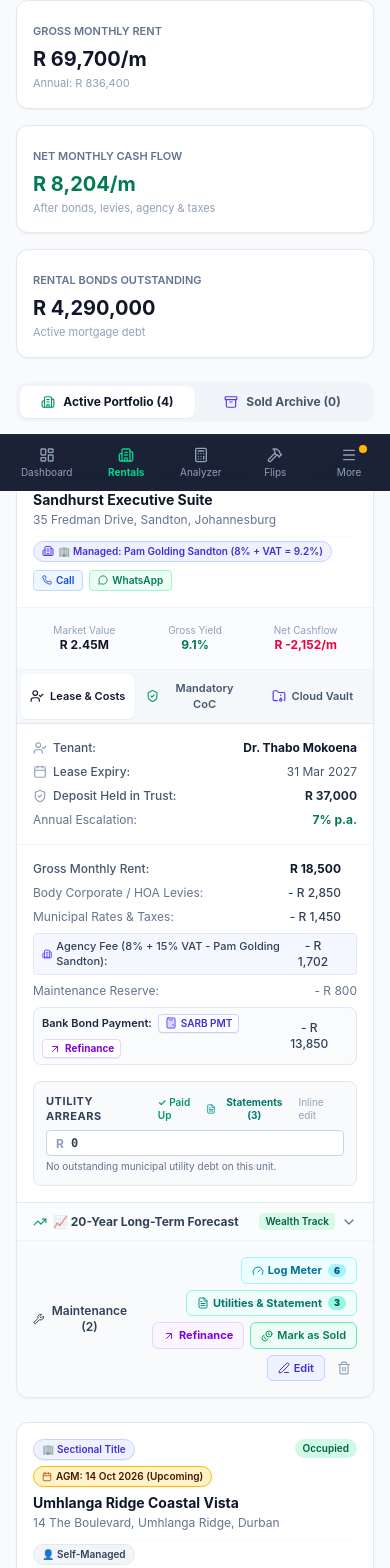
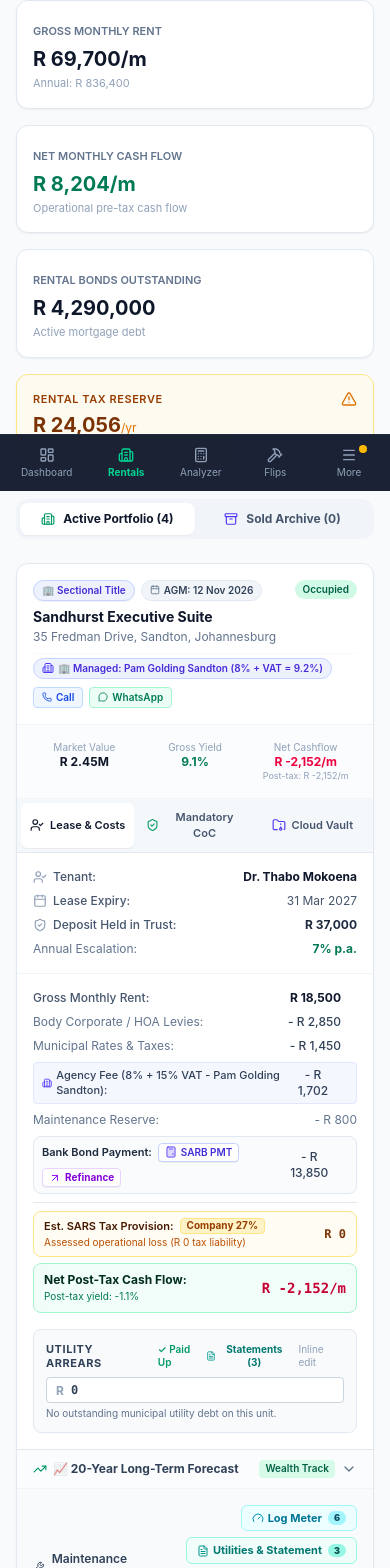
Before and after one commit to morokakk/sa-property-hub, a Next.js app: page /rentals in a window 390 px wide. Shown: the part 353-1921 px from the top of the page. Built offline with nearby package versions, Linux system fonts and the light colour scheme.

Commit message:
feat(rentals): surface rental tax reserve and post-tax net cash flow in rental portfolio

```diff
--- a/src/app/rentals/page.tsx
+++ b/src/app/rentals/page.tsx
@@ -23,6 +23,7 @@ import {
   Mail,
   Trash2,
   AlertCircle,
+  AlertTriangle,
   FileCheck2,
   Edit3,
   MessageCircle,
@@ -232,6 +233,7 @@ export default function RentalPortfolioPage() {
   const setRentalForecastView = usePortfolioStore((state) => state.setRentalForecastView);
   const aiSettings = usePortfolioStore((state) => state.aiSettings);
   const summary = usePortfolioSummary();
+  const investorProfile = usePortfolioStore((state) => state.investorProfile);
 
   // Active vs Sold Archive View Tab
   const [viewTab, setViewTab] = useState<'active' | 'archive'>('active');
@@ -771,7 +773,7 @@ export default function RentalPortfolioPage() {
 
       <main className="flex-1 p-4 sm:p-6 space-y-6 max-w-7xl w-full mx-auto">
         {/* Top Summary Bar */}
-        <div className="grid grid-cols-1 sm:grid-cols-2 lg:grid-cols-4 gap-4">
+        <div className="grid grid-cols-1 sm:grid-cols-2 lg:grid-cols-5 gap-4">
           <div className="bg-white rounded-xl p-4 border border-slate-200 shadow-xs">
             <span className="text-[11px] font-semibold text-slate-500 uppercase">Total Rental Asset Value</span>
             <div className="text-xl font-bold text-slate-900 mt-1">{formatZAR(summary.totalRentalValue)}</div>
@@ -789,13 +791,27 @@ export default function RentalPortfolioPage() {
             <div className={`text-xl font-bold mt-1 ${totalNetMonthlyRent >= 0 ? 'text-emerald-700' : 'text-rose-600'}`}>
               {formatZAR(totalNetMonthlyRent)}/m
             </div>
-            <p className="text-[11px] text-slate-400 mt-0.5">After bonds, levies, agency & taxes</p>
+            <p className="text-[11px] text-slate-400 mt-0.5">Operational pre-tax cash flow</p>
           </div>
 
           <div className="bg-white rounded-xl p-4 border border-slate-200 shadow-xs">
             <span className="text-[11px] font-semibold text-slate-500 uppercase">Rental Bonds Outstanding</span>
             <div className="text-xl font-bold text-slate-900 mt-1">{formatZAR(summary.totalBondLiabilities)}</div>
             <p className="text-[11px] text-slate-400 mt-0.5">Active mortgage debt</p>
+          </div>
+
+          <div className="bg-amber-50/70 rounded-xl p-4 border border-amber-200 shadow-xs">
+            <div className="flex items-center justify-between text-amber-800 mb-1">
+              <span className="text-[11px] font-semibold uppercase tracking-wider">Rental Tax Reserve</span>
+              <AlertTriangle className="w-4 h-4 text-amber-600" />
+            </div>
+            <div className="text-xl font-bold text-amber-900 mt-1">
+              {formatZAR(summary.annualRentalTaxReserve)}
+              <span className="text-xs font-normal text-amber-600">/yr</span>
+            </div>
+            <p className="text-[11px] text-amber-700 mt-0.5">
+              {formatZAR(summary.monthlyRentalTaxReserve)}/m • SARS Liability Reserve
+            </p>
           </div>
         </div>
 
@@ -880,6 +896,18 @@ export default function RentalPortfolioPage() {
                     property.marketValueZAR > 0
                       ? ((property.monthlyGrossRentZAR * 12) / property.marketValueZAR) * 100
                       : 0;
+
+                  const entityType = property.taxEntityTypeOverride || investorProfile?.defaultTaxEntityType || 'Company (27%)';
+                  const taxRate = entityType === 'Individual (45%)' ? 0.45 : entityType === 'Pre-Tax' ? 0 : 0.27;
+                  const taxRateLabel = entityType === 'Individual (45%)' ? 'Individual 45%' : entityType === 'Pre-Tax' ? 'Pre-Tax 0%' : 'Company 27%';
+                  const annualCashflow = Math.max(0, netCashflow * 12);
+                  const sec13Shield = property.section13sexAnnualShieldZAR || 0;
+                  const taxableIncome = Math.max(0, annualCashflow - sec13Shield);
+                  const annualTaxZAR = Math.round(taxableIncome * taxRate);
+                  const monthlyTaxZAR = Math.round(annualTaxZAR / 12);
+                  const taxSavingsZAR = sec13Shield > 0 ? Math.round(Math.min(annualCashflow, sec13Shield) * taxRate) : 0;
+                  const postTaxCashflow = netCashflow - monthlyTaxZAR;
+                  const yieldPostTax = property.marketValueZAR > 0 ? ((postTaxCashflow * 12) / property.marketValueZAR) * 100 : 0;
 
                   return (
                     <div
@@ -978,6 +1006,9 @@ export default function RentalPortfolioPage() {
                             <strong className={netCashflow >= 0 ? 'text-emerald-700' : 'text-rose-600'}>
                               {formatZAR(netCashflow)}/m
                             </strong>
+                            <span className="text-[9px] text-slate-400 block font-normal">
+                              Post-tax: {formatZAR(postTaxCashflow)}/m
+                            </span>
                           </div>
                         </div>
 
@@ -1218,6 +1249,54 @@ export default function RentalPortfolioPage() {
                                   <span>- {formatZAR(property.unpaidUtilityArrearsZAR || 0)}</span>
                                 </div>
                               )}
+
+                              {/* SARS Income Tax Provision */}
+                              <div className="pt-2 border-t border-slate-200 space-y-1.5">
+                                <div className="flex justify-between items-center text-slate-700 bg-amber-50/60 px-2.5 py-1.5 rounded-lg border border-amber-200">
+                                  <div>
+                                    <div className="flex items-center gap-1.5 flex-wrap">
+                                      <span className="font-semibold text-amber-950 text-[11px]">
+                                        Est. SARS Tax Provision:
+                                      </span>
+                                      <span className="text-[10px] font-bold px-1.5 py-0.2 rounded bg-amber-100 text-amber-800 border border-amber-200">
+                                        {taxRateLabel}
+                                      </span>
+                                      {sec13Shield > 0 && (
+                                        <span
+                                          className="text-[9px] font-bold px-1.5 py-0.2 rounded bg-emerald-100 text-emerald-800 border border-emerald-300 flex items-center gap-0.5"
+                                          title={`Section 13sex Tax Shield: ${formatZAR(sec13Shield)}/yr allowance saves ${formatZAR(taxSavingsZAR)}/yr in SARS income tax`}
+                                        >
+                                          ✓ Sec 13sex Shield Active (-{formatZAR(taxSavingsZAR)}/yr)
+                                        </span>
+                                      )}
+                                    </div>
+                                    <span className="text-[10px] text-amber-700">
+                                      {taxRate === 0
+                                        ? 'Pre-Tax entity structure (0% tax liability)'
+                                        : netCashflow <= 0
+                                        ? 'Assessed operational loss (R 0 tax liability)'
+                                        : `${formatZAR(annualTaxZAR)}/yr tax reserve liability`}
+                                    </span>
+                                  </div>
+                                  <span className="font-mono font-bold text-amber-900 text-xs">
+                                    {monthlyTaxZAR > 0 ? `- ${formatZAR(monthlyTaxZAR)}` : 'R 0'}
+                                  </span>
+                                </div>
+
+                                <div className="flex justify-between items-center text-slate-900 bg-emerald-50/70 px-2.5 py-2 rounded-lg border border-emerald-200">
+                                  <div>
+                                    <span className="font-bold text-emerald-950 text-xs block">
+                                      Net Post-Tax Cash Flow:
+                                    </span>
+                                    <span className="text-[10px] text-emerald-700">
+                                      Post-tax yield: {formatPercent(yieldPostTax)}
+                                    </span>
+                                  </div>
+                                  <span className={`font-mono font-black text-sm ${postTaxCashflow >= 0 ? 'text-emerald-900' : 'text-rose-700'}`}>
+                                    {formatZAR(postTaxCashflow)}/m
+                                  </span>
+                                </div>
+                              </div>
                             </div>
 
                             {/* Inline Editable Utility Arrears Box */}
```
